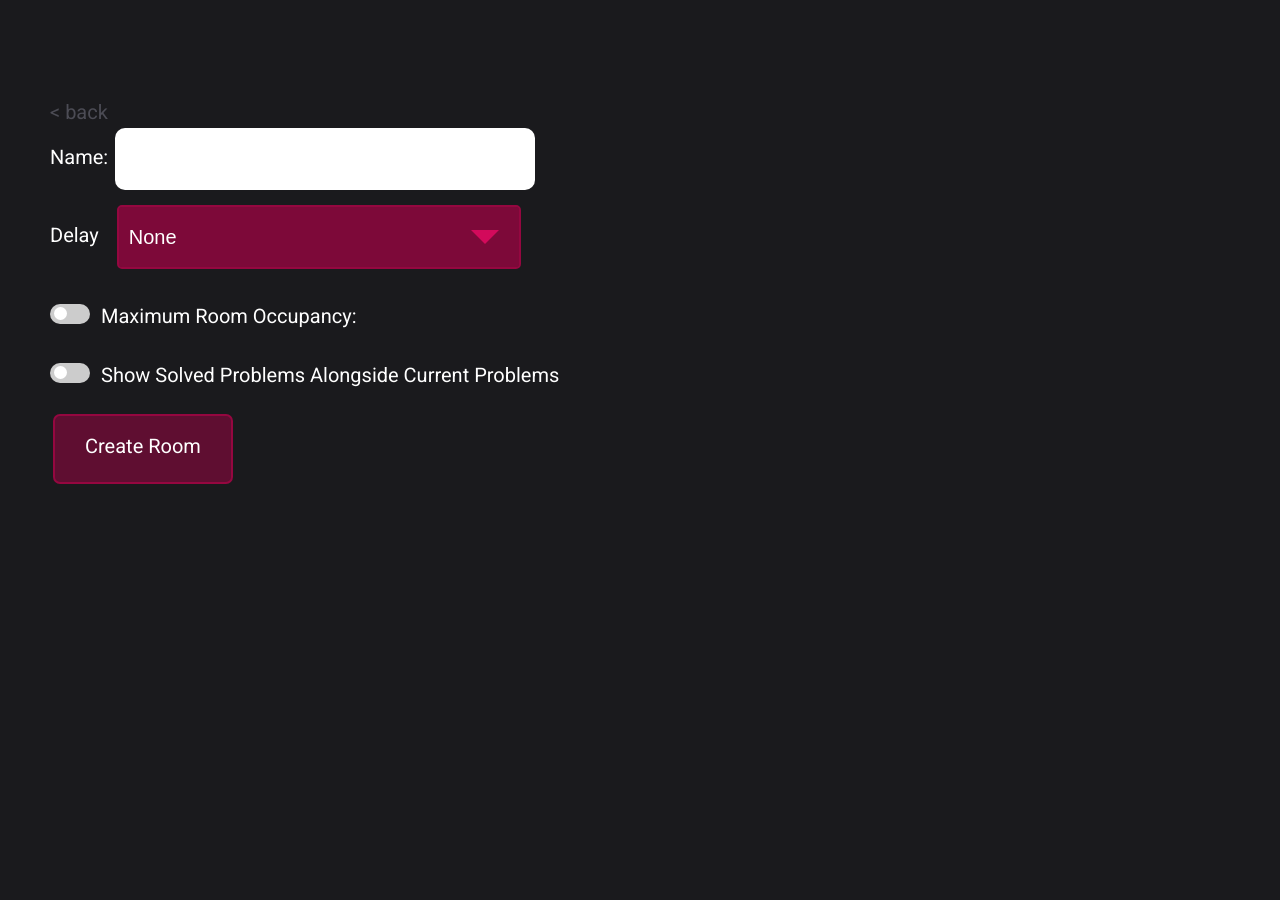
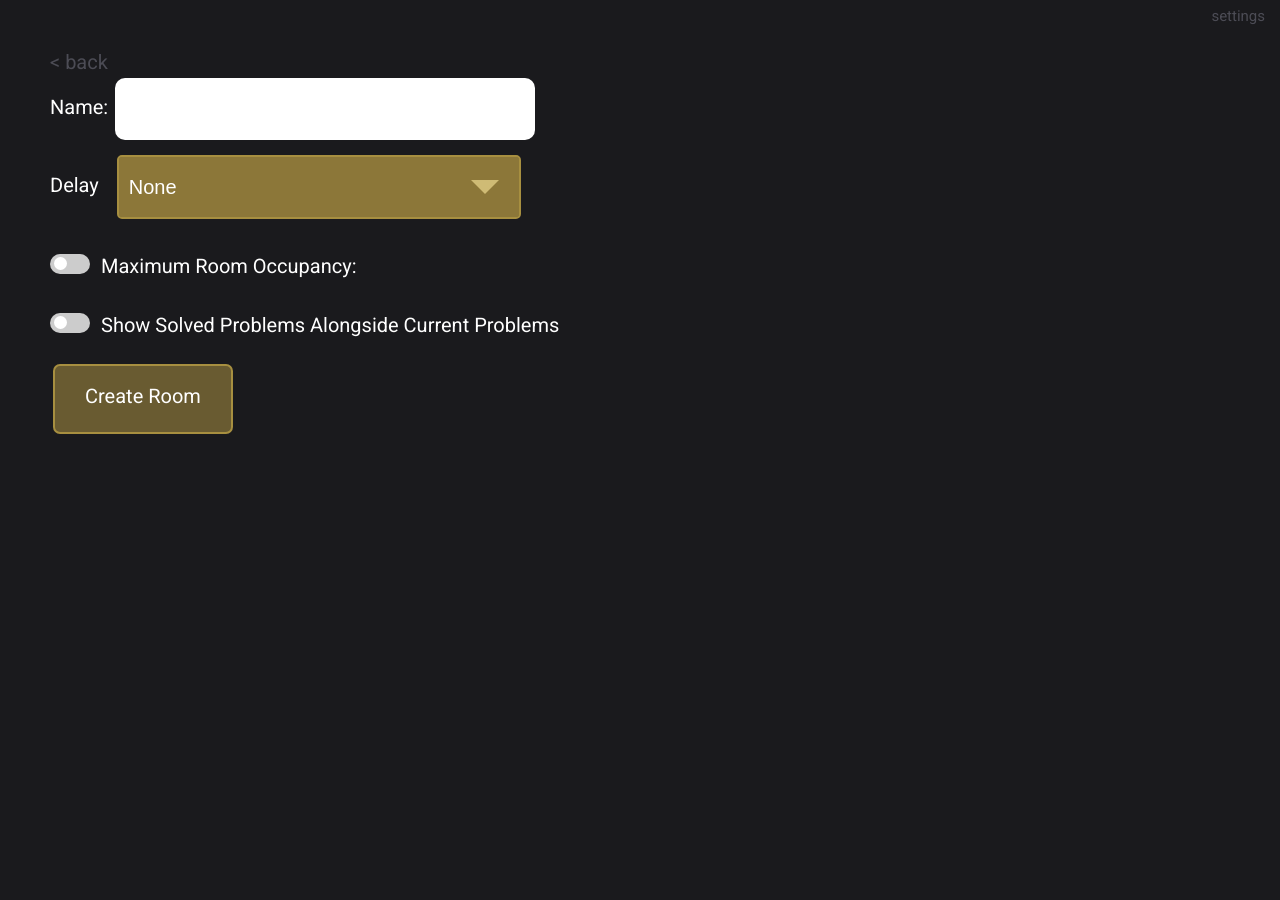
Before and after one commit to EthanLowenthal/Room-Chat, a Flask app: page /create in a window 1280 px wide. After the commit the page ends 434 px from the top, so only its background shows below. Run offline with Flask 2, Linux system fonts and the light colour scheme.

Commit message:
added themes and fixed styling.

```diff
--- a/static/index.css
+++ b/static/index.css
@@ -1,5 +1,8 @@
+* {
+    --background-color: #1a1a1d;
+}
 body {
-    background: #1a1a1d;
+    background: var(--background-color);
     color: white;
     font-size: 20px;
 }
@@ -7,11 +10,84 @@ html, body {
     font-family: 'Roboto', sans-serif;
     margin: 0;
     height: 100%;
+
 }
+[data-theme="yellow"] {
+    --primary-color: #a78f40;
+    --primary-color-transparent: #a78f4090;
+    --primary-color-light: #cfbb75;
+    --primary-color-dark: #7a6818;
+}
+[data-theme="blue"] {
+    --primary-color: #5857f3;
+    --primary-color-transparent: #5337f390;
+    --primary-color-light: #715af3;
+    --primary-color-dark: #1909b0;
+}
+[data-theme="red"] {
+    --primary-color: #950740;
+    --primary-color-transparent: #95074090;
+    --primary-color-light: #d30a5b;
+    --primary-color-dark: #730021;
+}
+
+*::selection {
+  background: var(--primary-color-transparent);
+}
+*::-moz-selection {
+  background: var(--primary-color-transparent);
+}
+
+.modal {
+  display: none;
+  position: fixed;
+  z-index: 1;
+  left: 0;
+  top: 0;
+  width: 100%;
+  height: 100%;
+  overflow: auto;
+  background-color: rgb(0,0,0);
+  background-color: rgba(0,0,0,0.4);
+}
+
+.modal-content {
+  background-color: var(--background-color);
+  margin: 15% auto;
+  padding: 20px;
+  border-radius: 10px;
+  width: 80%;
+}
+.close {
+  color: #aaa;
+  float: right;
+  font-size: 28px;
+  font-weight: bold;
+}
+.close:hover,
+.close:focus {
+  color: black;
+  text-decoration: none;
+  cursor: pointer;
+}
+
+
 input[type="submit"] {
-        font-family: 'Roboto', sans-serif;
-        font-size: 20px;
+    font-family: 'Roboto', sans-serif;
+    font-size: 20px;
 
+}
+
+#settings {
+    position: absolute;
+    font-size: 15px;
+    margin: 7px 15px;
+    color: #4c4c55;
+    right: 0;
+    cursor: pointer;
+}
+#settings:hover {
+    color: #9c9caf
 }
 
 .text-large {
@@ -19,7 +95,6 @@ input[type="submit"] {
     font-size:36px;
     background-color: white;
     border: 20px;
-    border-color: #1c87c9;
     padding: 10px 30px;
     text-align: center;
     text-decoration: none;
@@ -33,7 +108,6 @@ input[type="submit"] {
     font-size: 20px;
     background-color: white;
     border: 10px;
-    border-color: #1c87c9;
     padding: 7px 5px;
     text-align: center;
     text-decoration: none;
@@ -43,21 +117,27 @@ input[type="submit"] {
     border-radius: 10px;
 }
 
-.button-large {
+.button {
     display: inline-block;
-    background: #95074090;
-    height: 30px;
-    padding: 18px 30px;
+    background: var(--primary-color-transparent);
     font-size: 1em;
     border-radius: 7px;
     margin: 3px;
     cursor: pointer;
     color: white;
     text-decoration: none;
-    border: 2px solid #950740;
+    border: 2px solid var(--primary-color);
 }
-.button-large:hover{
-    background: #950740ff;
+.button:hover{
+    background: var(--primary-color);
+}
+.button-large {
+    height: 30px;
+    padding: 18px 30px;
+}
+.button-medium {
+    height: 24px;
+    padding: 7px 10px;
 }
 
 .input-group {
@@ -94,7 +174,7 @@ input[type="submit"] {
 }
 
 .message {
-    background: #95074090;
+    background: var(--primary-color-transparent);
     height: 52px;
     padding: 18px 30px;
     font-size: 1em;
@@ -129,7 +209,7 @@ select {
   outline: 0;
   box-shadow: none;
   border: 0 !important;
-  background: #95074090;
+  background: var(--primary-color-transparent);
   background-image: none;
 }
 /* Remove IE arrow */
@@ -143,10 +223,10 @@ select::-ms-expand {
   width: 20em;
   height: 3em;
   line-height: 3;
-  background: #95074090;
+  background: var(--primary-color-transparent);
   overflow: hidden;
   border-radius: .25em;
-        border: 2px solid #950740;
+        border: 2px solid var(--primary-color);
 
 }
 select {
@@ -164,26 +244,26 @@ select {
   cursor: pointer;
   pointer-events: none;
   border: 0.7em solid;
-    border-color: #d30a5b transparent transparent transparent;
+    border-color: var(--primary-color-light) transparent transparent transparent;
 }
 /* Transition */
 .select:hover {
-  background: #950740;
+  background: var(--primary-color);
 }
 
 
 
-.btn-group-large>.button-large:not(:last-child) {
+.button-group>.button:not(:last-child) {
     border-top-right-radius: 0;
     border-bottom-right-radius: 0;
 }
 /*.btn-group-large>.button-large:not(:first-child):not(:last-child) {*/
 /*}*/
-.btn-group-large>.button-large:not(:first-child) {
+.button-group>.button:not(:first-child) {
     border-top-left-radius: 0;
     border-bottom-left-radius: 0;
 }
-.btn-group-large>.button-large {
+.button-group>.button {
     margin-right: -10px;
     position: relative;
     -ms-flex: 1 1 auto;
@@ -228,15 +308,15 @@ select {
   transition: .2s;
 }
 .slider:hover:after {
-    background-color: #730021;
+    background-color: var(--primary-color-dark);
 }
 
 input:checked + .slider {
-  background-color: #950740;
+  background-color: var(--primary-color);
 }
 
 input:focus + .slider {
-  box-shadow: 0 0 1px #950740;
+  box-shadow: 0 0 1px var(--primary-color);
 }
 
 input:checked + .slider:after {
@@ -253,87 +333,3 @@ input:checked + .slider:after {
 .slider.round:after {
   border-radius: 50%;
 }
-
-/*!* Styling Checkbox Starts *!*/
-/*.checkbox-label {*/
-    /*display: block;*/
-    /*position: relative;*/
-    /*margin: auto;*/
-    /*cursor: pointer;*/
-    /*font-size: 22px;*/
-    /*line-height: 24px;*/
-    /*height: 24px;*/
-    /*width: 24px;*/
-    /*clear: both;*/
-/*}*/
-
-/*.checkbox-label input {*/
-    /*position: absolute;*/
-    /*opacity: 0;*/
-    /*cursor: pointer;*/
-/*}*/
-
-/*.checkbox-label .checkbox-custom {*/
-    /*position: absolute;*/
-    /*top: 0px;*/
-    /*left: 0px;*/
-    /*height: 24px;*/
-    /*width: 24px;*/
-    /*background-color: transparent;*/
-    /*border-radius: 5px;*/
-    /*transition: all 0.3s ease-out;*/
-    /*-webkit-transition: all 0.3s ease-out;*/
-    /*-moz-transition: all 0.3s ease-out;*/
-    /*-ms-transition: all 0.3s ease-out;*/
-    /*-o-transition: all 0.3s ease-out;*/
-    /*border: 2px solid #FFFFFF;*/
-/*}*/
-
-
-/*.checkbox-label input:checked ~ .checkbox-custom {*/
-    /*background-color: #FFFFFF;*/
-    /*border-radius: 5px;*/
-    /*-webkit-transform: rotate(0deg) scale(1);*/
-    /*-ms-transform: rotate(0deg) scale(1);*/
-    /*transform: rotate(0deg) scale(1);*/
-    /*opacity:1;*/
-    /*border: 2px solid #FFFFFF;*/
-/*}*/
-
-
-/*.checkbox-label .checkbox-custom::after {*/
-    /*position: absolute;*/
-    /*content: "";*/
-    /*left: 12px;*/
-    /*top: 12px;*/
-    /*height: 0px;*/
-    /*width: 0px;*/
-    /*border-radius: 5px;*/
-    /*border: solid #009BFF;*/
-    /*border-width: 0 3px 3px 0;*/
-    /*-webkit-transform: rotate(0deg) scale(0);*/
-    /*-ms-transform: rotate(0deg) scale(0);*/
-    /*transform: rotate(0deg) scale(0);*/
-    /*opacity:1;*/
-    /*transition: all 0.3s ease-out;*/
-    /*-webkit-transition: all 0.3s ease-out;*/
-    /*-moz-transition: all 0.3s ease-out;*/
-    /*-ms-transition: all 0.3s ease-out;*/
-    /*-o-transition: all 0.3s ease-out;*/
-/*}*/
-
-
-/*.checkbox-label input:checked ~ .checkbox-custom::after {*/
-  /*-webkit-transform: rotate(45deg) scale(1);*/
-  /*-ms-transform: rotate(45deg) scale(1);*/
-  /*transform: rotate(45deg) scale(1);*/
-  /*opacity:1;*/
-  /*left: 8px;*/
-  /*top: 3px;*/
-  /*width: 6px;*/
-  /*height: 12px;*/
-  /*border: solid #009BFF;*/
-  /*border-width: 0 2px 2px 0;*/
-  /*background-color: transparent;*/
-  /*border-radius: 0;*/
-/*}*/
--- a/static/room.css
+++ b/static/room.css
@@ -45,6 +45,8 @@ h1 {
 }
 .room-info {
     position: absolute;
-    right:10px;
+    right: 80px;
     top:10px;
+    margin: 7px 15px;
+    font-size: 15px;
 }
--- /dev/null
+++ b/templates/head.html
@@ -0,0 +1,57 @@
+<head>
+    <link href="https://fonts.googleapis.com/css?family=Roboto&display=swap" rel="stylesheet">
+    <link rel="stylesheet" type="text/css" href="/static/index.css">
+    <meta charset="UTF-8">
+</head>
+<div id="settings">settings</div>
+
+
+<div id="settings-modal" class="modal">
+  <div class="modal-content">
+    <span class="close">&times;</span>
+    <div class="input-group" style="margin-top: 11px">
+    <span style="margin: 18px;margin-left:0">Theme</span>
+    <div class="select" style="width: 9em;">
+
+        <select id="theme-select" onchange="switchTheme(this)">
+                <option value="red">red</option>
+                <option value="blue">blue</option>
+                <option value="yellow">yellow</option>
+        </select>
+    </div>
+</div>
+  </div>
+
+</div>
+
+<script type="text/javascript">
+    const currentTheme = localStorage.getItem('theme') ? localStorage.getItem('theme') : null;
+    if (currentTheme) {
+        document.documentElement.setAttribute('data-theme', currentTheme);
+        document.getElementById("theme-select").value = currentTheme
+    } else {
+        document.documentElement.setAttribute('data-theme', 'yellow');
+        document.getElementById("theme-select").value = 'yellow';
+    }
+
+    function switchTheme(elem) {
+        document.documentElement.setAttribute('data-theme', elem.value);
+        localStorage.setItem('theme', elem.value);
+    }
+</script>
+<script type="text/javascript">
+    var modal = document.getElementById("settings-modal");
+    var btn = document.getElementById("settings");
+    var span = document.getElementsByClassName("close")[0];
+    btn.onclick = function() {
+      modal.style.display = "block";
+    }
+    span.onclick = function() {
+      modal.style.display = "none";
+    }
+    window.onclick = function(event) {
+      if (event.target == modal) {
+        modal.style.display = "none";
+      }
+    }
+</script>
--- a/templates/settings.html
+++ b/templates/settings.html
@@ -1,12 +1,12 @@
 <!DOCTYPE html>
 <html lang="en">
-<head>
-    <link href="https://fonts.googleapis.com/css?family=Roboto&display=swap" rel="stylesheet">
-    <link rel="stylesheet" type="text/css" href="/static/index.css">
-    <meta charset="UTF-8">    <title>Settings</title>
-</head>
+{% include 'head.html' %}
+<title>Settings</title>
+
 <body>
-<div style="margin: 50px; margin-top: 100px;">
+<div style="top:0;position: absolute;">
+<div style="margin: 50px">
+
 <span class="back-btn" onclick="window.location.href='/'">< back</span>
 <form id="form" method="post">
 
@@ -48,8 +48,9 @@
     <label>Show Solved Problems Alongside Current Problems</label>
     </div>
     <br>
-    <span onclick="document.getElementById('form').submit()" class="button-large">Create Room</span>
+    <span onclick="document.getElementById('form').submit()" class="button button-large">Create Room</span>
 </form>
 </div>
+    </div>
 </body>
 </html>
```
Also changed, not shown: templates/index.html (+3 -6 lines), templates/join.html (+5 -8 lines), templates/room.html (+9 -12 lines).
